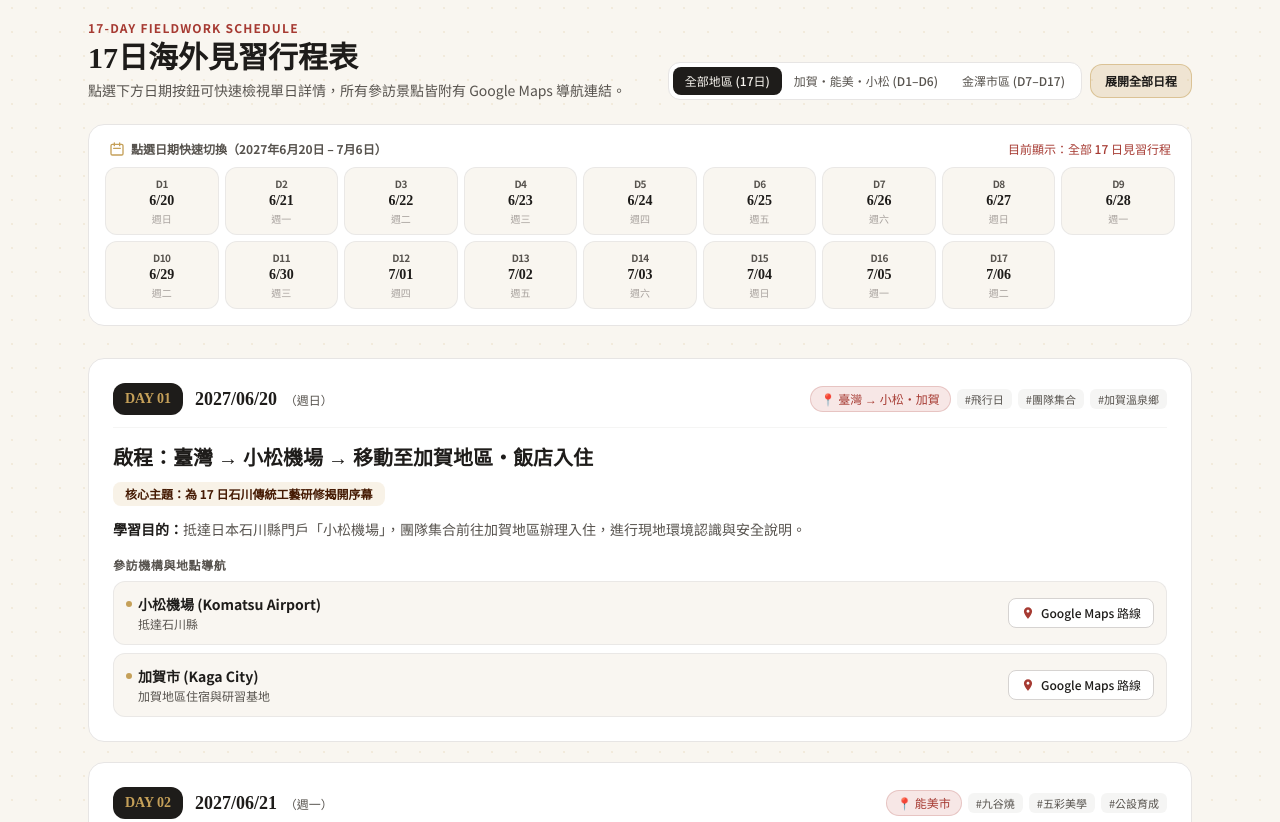
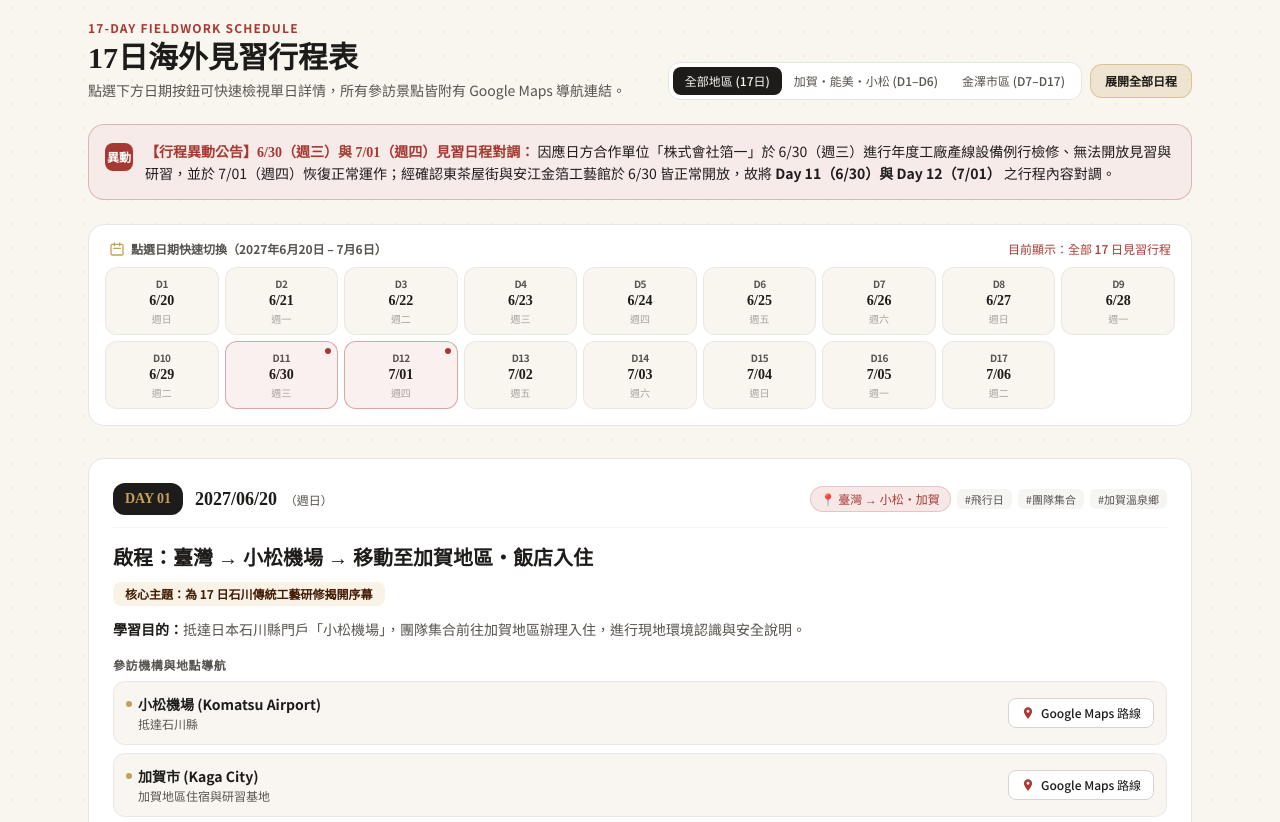
Before and after one commit to hppw77/japen.tour, a plain HTML site: page index.html in a window 1280 px wide. Shown: the part 940-1762 px from the top of the page. Drawn offline with nearby package versions, Linux system fonts and the light colour scheme.

Commit message:
行程對調

```diff
--- a/index.html
+++ b/index.html
@@ -196,7 +196,7 @@
                             </li>
                             <li class="pb-2 border-b border-stone-800 flex justify-between items-start gap-2">
                                 <div>
-                                    <a href="https://kutani-midori.jimdofree.com/" target="_blank" rel="noopener" class="font-bold text-white hover:text-gold transition underline decoration-gold/40">3. 陶藝晄（陶芸晄）</a>
+                                    <a href="https://kutani-midori.jimdofree.com/" target="_blank" rel="noopener" class="font-bold text-white hover:text-gold transition underline decoration-gold/40">3. 陶藝翠（陶芸翠）</a>
                                     <p class="text-stone-400 mt-0.5">能美市｜九谷燒作家工房技法示範與實務研修</p>
                                 </div>
                                 <span class="px-1.5 py-0.5 rounded bg-kutani/30 text-red-200 shrink-0">九谷燒</span>
@@ -274,7 +274,18 @@
                 </div>
             </div>
 
-            <!-- Interactive Date Selector Menu (點選日期選單) -->
+            <!-- Schedule Adjustment Notice Banner -->
+            <div class="bg-kutaniLight/70 border border-kutani/30 rounded-2xl p-4 mb-6 flex items-start gap-3">
+                <div class="w-7 h-7 rounded-lg bg-kutani text-white flex items-center justify-center shrink-0 mt-0.5 font-bold text-xs">
+                    異動
+                </div>
+                <div class="text-xs sm:text-sm text-ink leading-relaxed">
+                    <strong class="text-kutani font-serif">【行程異動公告】6/30（週三）與 7/01（週四）見習日程對調：</strong>
+                    因應日方合作單位「株式會社箔一」於 6/30（週三）進行年度工廠產線設備例行檢修、無法開放見習與研習，並於 7/01（週四）恢復正常運作；經確認東茶屋街與安江金箔工藝館於 6/30 皆正常開放，故將 <strong>Day 11（6/30）與 Day 12（7/01）</strong> 之行程內容對調。
+                </div>
+            </div>
+
+            <!-- Interactive Date Selector Menu -->
             <div class="bg-white rounded-2xl p-3 sm:p-4 border border-stone-200 shadow-xs mb-8">
                 <div class="flex items-center justify-between mb-2.5 px-1">
                     <span class="text-xs font-semibold text-inkMuted flex items-center gap-1.5">
@@ -376,9 +387,9 @@
                     </div>
                     <div class="font-serif text-2xl font-bold text-ink">NT$ 27,017</div>
                     <ul class="text-xs text-stone-600 mt-2 space-y-0.5">
-                        <li>• 臺灣－小松來回經濟艙機票：<strong>NT$ 20,000</strong></li>
-                        <li>• 海外旅平險（200-300萬意外＋醫療）：<strong>NT$ 1,800</strong></li>
-                        <li>• 青年零用金：<strong>NT$ 5,217</strong></li>
+                        <li>‧ 臺灣－小松來回經濟艙機票：<strong>NT$ 20,000</strong></li>
+                        <li>‧ 海外旅平險（200-300萬意外＋醫療）：<strong>NT$ 1,800</strong></li>
+                        <li>‧ 青年零用金：<strong>NT$ 5,217</strong></li>
                     </ul>
                 </div>
             </div>
@@ -424,7 +435,7 @@
                                 <label class="block text-xs font-medium text-inkMuted mb-1">幣別</label>
                                 <select id="exp-currency" class="w-full px-3 py-2 rounded-xl bg-washi border border-stone-200 text-sm font-medium focus:outline-none focus:border-gold">
                                     <option value="TWD">TWD (臺幣)</option>
-                                    <option value="JPY">JPY (日圓 ¥)</option>
+                                    <option value="JPY">JPY (日圓 ￥)</option>
                                 </select>
                             </div>
                             <div class="col-span-2">
@@ -501,7 +512,7 @@
 
     <script>
         // ==========================================
-        // 1. 17-DAY ITINERARY DATA (FROM PDF)
+        // 1. 17-DAY ITINERARY DATA (SWAPPED 6/30 & 7/01)
         // ==========================================
         const itineraryData = [
             {
@@ -566,7 +577,7 @@
                 spots: [
                     { name: "石川縣立九谷燒美術館", query: "石川県九谷焼美術館 加賀市", note: "古九谷與各樣式歷史脈絡專業導覽" },
                     { name: "福島武山工房", query: "福島武山工房 石川県能美市", note: "九谷燒赤繪細描代表工房觀摩與交流" },
-                    { name: "陶藝晄（陶芸晄）", query: "陶芸晄 石川県能美市", note: "九谷燒作家技法示範與工房研修" }
+                    { name: "陶藝翠（陶芸翠）", query: "陶芸翠 石川県能美市", note: "九谷燒作家技法示範與工房研修" }
                 ]
             },
             {
@@ -669,13 +680,15 @@
                 shortDate: "6/30",
                 weekday: "週三",
                 region: "kanazawa",
-                regionLabel: "金澤市（森本）",
-                title: "金箔製造科技與品質管理",
-                theme: "1萬分之1毫米的金箔製造工藝與現代化品管",
-                purpose: "深入金澤金箔龍頭企業「株式會社箔一」，學習極致薄度（1/10,000 mm）的金箔製造工藝流程、現代化品質管理系統及美妝/食品/建築商品化進程。",
-                tags: ["金澤金箔", "工廠研習", "品質管理"],
+                regionLabel: "金澤市（東山）",
+                adjustedNote: "行程對調（原 7/01 行程）：因應株式會社箔一於 6/30 進行年度工廠設備檢修，調整今日改赴正常營業之東茶屋街與安江金箔工藝館進行參訪。",
+                title: "傳統工藝 × 觀光之品牌昇華",
+                theme: "傳統工藝昇華為觀光經濟之品牌設計",
+                purpose: "以保存完好的江戶茶屋建築群「東茶屋街」為模型，考察傳統金箔、漆器與茶道文化如何被轉譯設計為具高度吸引力的商業與觀光體驗內容。",
+                tags: ["工藝觀光", "東茶屋街", "品牌設計", "行程對調"],
                 spots: [
-                    { name: "株式會社箔一 總店（箔一本店 箔巧館）", query: "箔一本店 箔巧館 金沢", note: "金箔製造工廠研習、品管與商品化導覽" }
+                    { name: "東山・東茶屋街區域", query: "ひがし茶屋街 金沢", note: "歷史街區保存與工藝觀光商業模式考察" },
+                    { name: "金澤市立安江金箔工藝館", query: "金沢市立安江金箔工芸館", note: "金箔歷史、工具與傳統製箔技術專題訪問" }
                 ]
             },
             {
@@ -684,14 +697,14 @@
                 shortDate: "7/01",
                 weekday: "週四",
                 region: "kanazawa",
-                regionLabel: "金澤市（東山）",
-                title: "傳統工藝 × 觀光之品牌昇華",
-                theme: "傳統工藝昇華為觀光經濟之品牌設計",
-                purpose: "以保存完好的江戶茶屋建築群「東茶屋街」為模型，考察傳統金箔、漆器與茶道文化如何被轉譯設計為具高度吸引力的商業與觀光體驗內容。",
-                tags: ["工藝觀光", "東茶屋街", "品牌設計"],
+                regionLabel: "金澤市（森本）",
+                adjustedNote: "行程對調（原 6/30 行程）：株式會社箔一工廠年度設備例行檢修完成，7/01 產線恢復正常運作，如期接待工場見習與研習。",
+                title: "金箔製造科技與品質管理",
+                theme: "1萬分之1毫米的金箔製造工藝與現代化品管",
+                purpose: "深入金澤金箔龍頭企業「株式會社箔一」，學習極致薄度（1/10,000 mm）的金箔製造工藝流程、現代化品質管理系統及美妝/食品/建築商品化進程。",
+                tags: ["金澤金箔", "工廠研習", "品質管理", "行程對調"],
                 spots: [
-                    { name: "東山・東茶屋街區域", query: "ひがし茶屋街 金沢", note: "歷史街區保存與工藝觀光商業模式考察" },
-                    { name: "金澤市立安江金箔工藝館", query: "金沢市立安江金箔工芸館", note: "金箔歷史、工具與傳統製箔技術專題訪問" }
+                    { name: "株式會社箔一 總店（箔一本店 箔巧館）", query: "箔一本店 箔巧館 金沢", note: "金箔製造工廠研習、品管與商品化導覽" }
                 ]
             },
             {
@@ -786,10 +799,10 @@
             { id: 'c9', cat: 'workshop', text: '準備生漆過敏防護衣物（輕薄長袖襯衫、袖套，山中漆器實作必備）', checked: false },
             { id: 'c10', cat: 'workshop', text: '攜帶耐髒、便於活動的工房實作服裝與包覆性佳的平底鞋', checked: false },
             { id: 'c11', cat: 'workshop', text: '隨身田野筆記本、速寫本與非水性耐水筆（記錄釉藥配方與工藝細節）', checked: false },
-            { id: 'c12', cat: 'media', text: '相機／手機與高容量記憶卡（注意部分工房商業機密區禁止攝影）', checked: false },
+            { id: 'c12', cat: 'media', text: '相機∕手機與高容量記憶卡（注意部分工房商業機密區禁止攝影）', checked: false },
             { id: 'c13', cat: 'media', text: '筆記型電腦與充電器（用於 D7/D8 期中整理及 D15 簡報與影片剪輯）', checked: false },
             { id: 'c14', cat: 'media', text: '日本雙平腳電源轉接頭、大容量行動電源（需隨身登機）', checked: false },
-            { id: 'c15', cat: 'personal', text: '兌換日幣現金零用金（基準額度 NT$5,217 約合 ¥24,000，建議另備個人備用金）', checked: false },
+            { id: 'c15', cat: 'personal', text: '兌換日幣現金零用金（基準額度 NT$5,217 約合 ￥24,000，建議另備個人備用金）', checked: false },
             { id: 'c16', cat: 'personal', text: '個人常備藥品（腸胃藥、過敏藥、暈車藥）與夏季防曬晴雨兩用傘', checked: false }
         ];
 
@@ -825,14 +838,18 @@
             container.innerHTML = itineraryData.map(item => {
                 const isSelected = selectedDay === item.day;
                 const isDimmed = regionFilter !== 'all' && item.region !== regionFilter;
+                const isAdjusted = Boolean(item.adjustedNote);
                 return `
                     <button onclick="selectDay(${item.day})"
-                        class="flex flex-col items-center justify-center py-2 px-1 rounded-xl border text-center transition-all
+                        class="relative flex flex-col items-center justify-center py-2 px-1 rounded-xl border text-center transition-all
                         ${isSelected
                             ? 'bg-ink text-gold border-ink shadow-sm scale-[1.03]'
                             : isDimmed
                                 ? 'bg-stone-50 text-stone-300 border-stone-100 opacity-60'
-                                : 'bg-washi hover:bg-goldLight/60 text-ink border-stone-200/80'}">
+                                : isAdjusted
+                                    ? 'bg-kutaniLight/60 hover:bg-kutaniLight text-ink border-kutani/40'
+                                    : 'bg-washi hover:bg-goldLight/60 text-ink border-stone-200/80'}">
+                        ${isAdjusted ? `<span class="w-1.5 h-1.5 rounded-full bg-kutani absolute top-1.5 right-1.5" title="行程對調"></span>` : ''}
                         <span class="text-[10px] font-bold tracking-tighter ${isSelected ? 'text-gold' : 'text-inkMuted'}">D${item.day}</span>
                         <span class="text-xs sm:text-sm font-serif font-bold leading-tight">${item.shortDate}</span>
                         <span class="text-[10px] ${isSelected ? 'text-stone-300' : 'text-stone-400'}">${item.weekday}</span>
@@ -885,7 +902,7 @@
                 }).join('');
 
                 return `
-                    <article class="craft-card bg-white rounded-2xl p-5 sm:p-6 border border-stone-200 shadow-2xs">
+                    <article class="craft-card bg-white rounded-2xl p-5 sm:p-6 border ${item.adjustedNote ? 'border-kutani/40 ring-1 ring-kutani/10' : 'border-stone-200'} shadow-2xs">
                         <div class="flex flex-wrap items-center justify-between gap-2 pb-3 mb-4 border-b border-stone-100">
                             <div class="flex items-center gap-3">
                                 <div class="px-3 py-1.5 rounded-xl bg-ink text-gold font-serif font-bold text-sm">
@@ -900,9 +917,16 @@
                                 <span class="text-xs px-2.5 py-1 rounded-full border font-medium ${regionBadgeColor}">
                                     📍 ${item.regionLabel}
                                 </span>
-                                ${item.tags.map(t => `<span class="text-[11px] px-2 py-0.5 rounded-md bg-stone-100 text-stone-600">#${t}</span>`).join('')}
+                                ${item.tags.map(t => `<span class="text-[11px] px-2 py-0.5 rounded-md ${t === '行程對調' ? 'bg-kutani text-white font-semibold' : 'bg-stone-100 text-stone-600'}">#${t}</span>`).join('')}
                             </div>
                         </div>
+
+                        ${item.adjustedNote ? `
+                            <div class="mb-3.5 px-3.5 py-2.5 rounded-xl bg-kutaniLight/70 border border-kutani/25 text-xs text-kutani font-medium flex items-start gap-2">
+                                <span class="shrink-0 mt-0.5">🔄</span>
+                                <span>${item.adjustedNote}</span>
+                            </div>
+                        ` : ''}
 
                         <h3 class="font-serif font-bold text-lg sm:text-xl text-ink mb-2">${item.title}</h3>
                         <div class="inline-block px-3 py-1 rounded-lg bg-goldLight/60 text-amber-950 text-xs font-semibold mb-3">
@@ -1132,7 +1156,7 @@
                         <div class="flex items-center gap-3 shrink-0">
                             <div class="text-right">
                                 <div class="font-serif font-bold text-sm text-ink">
-                                    ${item.currency === 'JPY' ? `¥ ${item.amount.toLocaleString()}` : `NT$ ${item.amount.toLocaleString()}`}
+                                    ${item.currency === 'JPY' ? `￥ ${item.amount.toLocaleString()}` : `NT$ ${item.amount.toLocaleString()}`}
                                 </div>
                                 ${item.currency === 'JPY' ? `<div class="text-[11px] text-inkMuted">≈ NT$ ${twdEquivalent.toLocaleString()}</div>` : ''}
                             </div>
```
